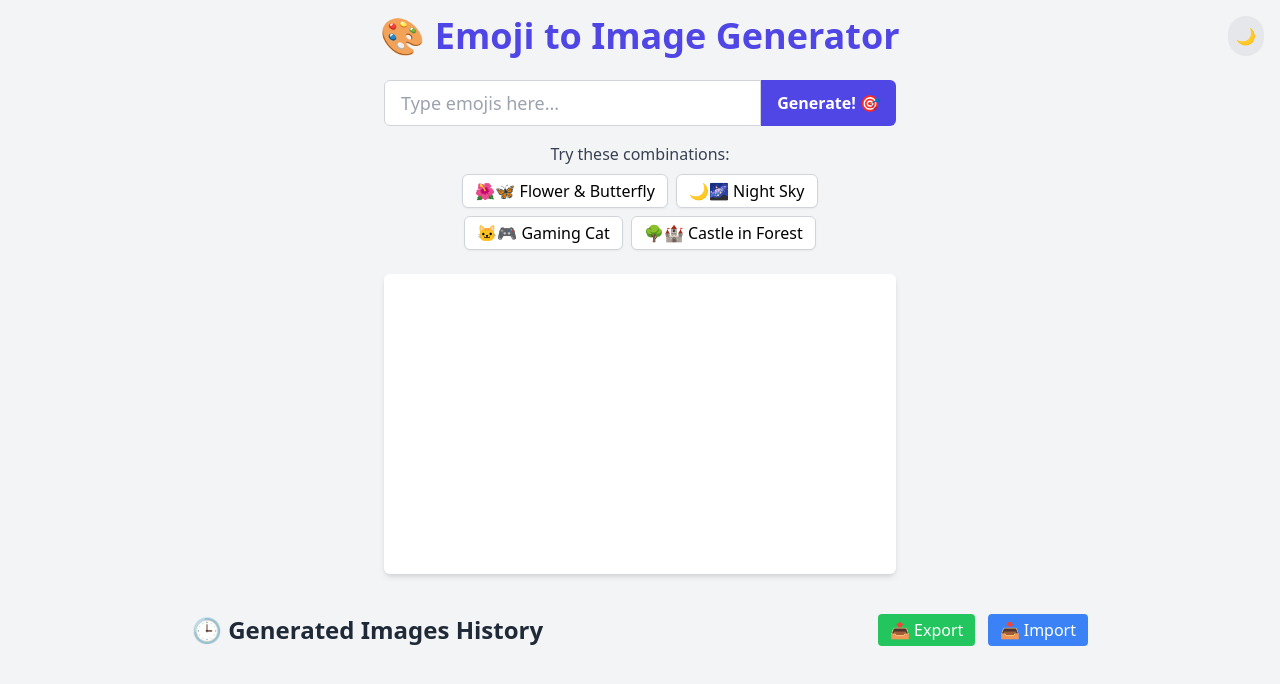
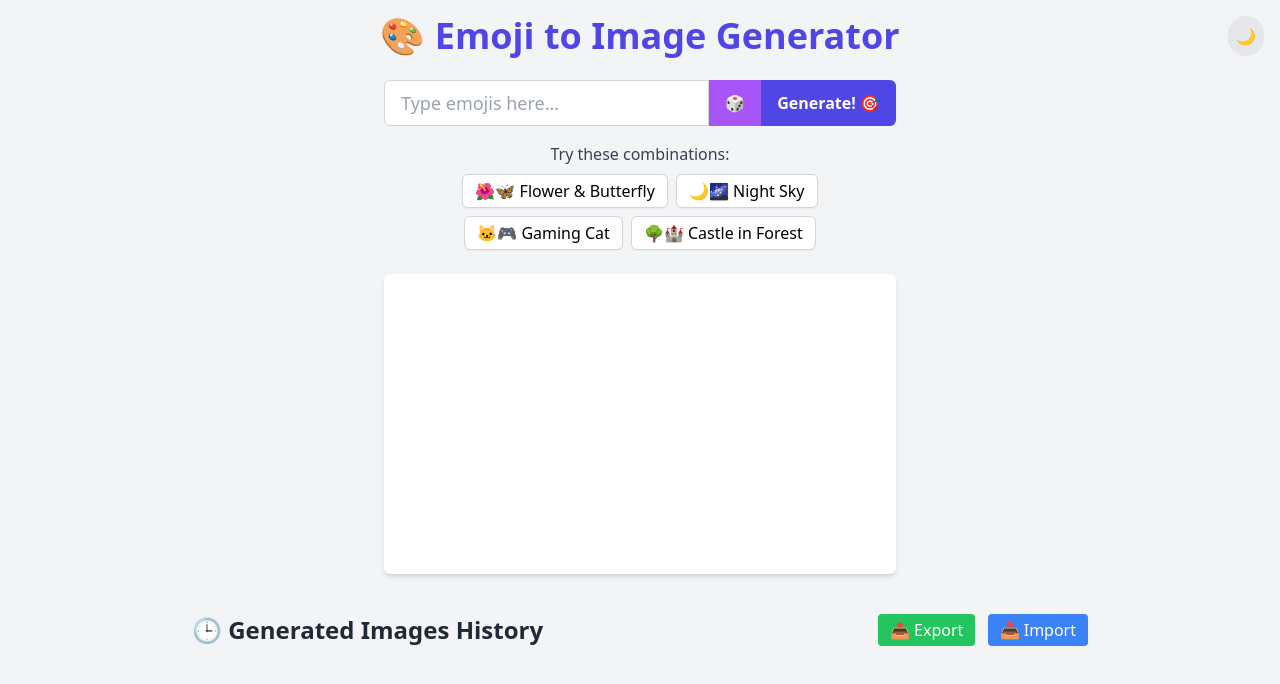
Before and after one commit to PawiX25/Emoji2Pic, a plain HTML site: page index.html in a window 1280 px wide. Drawn offline with nearby package versions, Linux system fonts and the light colour scheme.

Commit message:
Add button to insert random emoji into input field

```diff
--- a/index.html
+++ b/index.html
@@ -59,6 +59,13 @@
                 class="flex-1 px-4 py-2 text-lg border border-gray-300 dark:border-gray-600 rounded-l-md focus:outline-none focus:ring-2 focus:ring-indigo-500 transition duration-300 bg-white dark:bg-gray-800 dark:text-white"
                 aria-label="Emoji Input"
             >
+            <button
+                onclick="addRandomEmoji()"
+                class="px-4 py-2 bg-purple-500 text-white font-semibold hover:bg-purple-600 focus:outline-none focus:ring-2 focus:ring-purple-400 transition duration-300"
+                aria-label="Add Random Emoji"
+            >
+                🎲
+            </button>
             <button
                 onclick="generateImage()"
                 class="px-4 py-2 bg-indigo-600 text-white font-semibold rounded-r-md hover:bg-indigo-700 focus:outline-none focus:ring-2 focus:ring-indigo-500 transition duration-300 relative overflow-hidden"
@@ -412,6 +419,39 @@
                 document.documentElement.classList.add('dark');
             }
         }
+
+        function addRandomEmoji() {
+            const emojiRanges = {
+                emoticons: [[0x1F600, 0x1F64F]],
+                misc: [[0x1F300, 0x1F5FF]],
+                transport: [[0x1F680, 0x1F6FF]],
+                supplemental: [[0x1F900, 0x1F9FF]],
+                extended: [[0x1FA70, 0x1FAFF]],
+                dingbats: [[0x2700, 0x27BF]],
+                symbols: [[0x2600, 0x26FF]],
+                enclosed: [
+                    [0x24B6, 0x24E9],
+                    [0x1F200, 0x1F2FF]
+                ],
+                flags: [[0x1F1E6, 0x1F1FF]],
+                arrows: [[0x1F800, 0x1F8FF]]
+            };
+
+            const ranges = Object.values(emojiRanges).flat();
+
+            const range = ranges[Math.floor(Math.random() * ranges.length)];
+            const codePoint = Math.floor(Math.random() * (range[1] - range[0] + 1)) + range[0];
+            const emoji = String.fromCodePoint(codePoint);
+            const input = document.getElementById('emojiInput');
+
+            if (emoji.match(/\p{Emoji}/u) &&
+                !(codePoint >= 0x1F3FB && codePoint <= 0x1F3FF)) {
+                input.value += emoji;
+            } else {
+                addRandomEmoji();
+            }
+        }
+
     </script>
 </body>
 </html>
```
